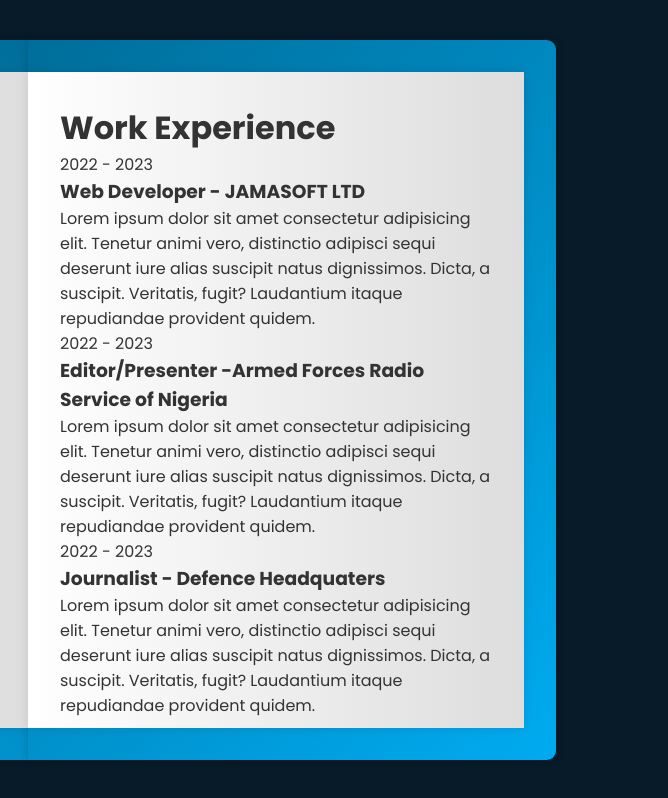
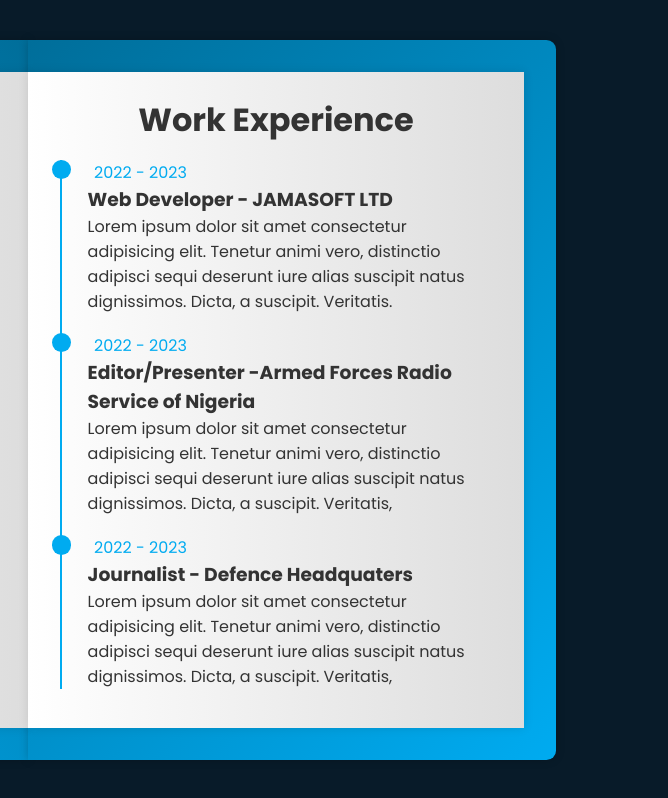
Before and after one commit to Billyrosecodes/portfolio_website, a plain HTML site: page index.html in a window 1280 px wide. Shown: the full height of the page, 612-1280 px from the left. Drawn offline with nearby package versions, Linux system fonts and the light colour scheme.

Commit message:
updating the styles

```diff
--- a/index.html
+++ b/index.html
@@ -53,8 +53,8 @@
                             <h3>Web Developer - JAMASOFT LTD</h3>
                             <p>Lorem ipsum dolor sit amet consectetur adipisicing elit. Tenetur animi vero, distinctio
                                 adipisci sequi deserunt iure alias suscipit natus dignissimos. Dicta, a suscipit.
-                                Veritatis,
-                                fugit? Laudantium itaque repudiandae provident quidem.</p>
+                                Veritatis.
+                                </p>
                         </div>
                         <div class="workeduc-content">
                             <span class="year"><i class="bx bxs-calender"></i>2022 - 2023</span>
@@ -62,7 +62,7 @@
                             <p>Lorem ipsum dolor sit amet consectetur adipisicing elit. Tenetur animi vero, distinctio
                                 adipisci sequi deserunt iure alias suscipit natus dignissimos. Dicta, a suscipit.
                                 Veritatis,
-                                fugit? Laudantium itaque repudiandae provident quidem.</p>
+                            </p>
                         </div>
                         <div class="workeduc-content">
                             <span class="year"><i class="bx bxs-calender"></i>2022 - 2023</span>
@@ -70,12 +70,14 @@
                             <p>Lorem ipsum dolor sit amet consectetur adipisicing elit. Tenetur animi vero, distinctio
                                 adipisci sequi deserunt iure alias suscipit natus dignissimos. Dicta, a suscipit.
                                 Veritatis,
-                                fugit? Laudantium itaque repudiandae provident quidem.</p>
+                               </p>
                         </div>
                     </div>
                 </div>
                 <!-- page 2 (education) -->
-                <div class="page-back"></div>
+                <div class="page-back">
+                    <h1 class="title">Education</h1>
+                </div>
             </div>
         </div>
     </div>
--- a/style.css
+++ b/style.css
@@ -72,6 +72,8 @@ body {
   padding: 2rem;
 }
 
+/* profile page */
+
 .profile-page {
   display: flex;
   flex-direction: column;
@@ -92,8 +94,8 @@ body {
   font-size: 1.5rem;
   color: var(--main-color);
 }
-.profile-page .social-media{
-    margin: .6rem 0 .8rem;
+.profile-page .social-media {
+  margin: 0.6rem 0 0.8rem;
 }
 .profile-page .social-media a {
   display: inline-flex;
@@ -106,21 +108,20 @@ body {
   border-radius: 50%;
   font-size: 1.3rem;
   color: var(--main-color);
-  margin: 0 .2rem;
-  transition: .5s;
+  margin: 0 0.2rem;
+  transition: 0.5s;
 }
-.profile-page .social-media a:hover{
+.profile-page .social-media a:hover {
   background: var(--main-color);
   color: var(--white-color);
 }
-.profile-page p{
+.profile-page p {
   text-align: justify;
-
 }
-.profile-page .btn-box{
+.profile-page .btn-box {
   margin-top: 1.2rem;
 }
-.btn{
+.btn {
   display: inline-flex;
   justify-content: center;
   align-items: center;
@@ -128,27 +129,75 @@ body {
   height: 3rem;
   background: var(--main-color);
   border: var(--border);
-    border-radius: .3rem;
+  border-radius: 0.3rem;
   font-size: 1rem;
   color: var(--white-color);
   font-weight: 500;
   margin: 0 1rem;
-    transition: .5s;
+  transition: 0.5s;
 }
-.btn:hover{
+.btn:hover {
   background: transparent;
   color: var(--main-color);
 }
-.btn-box .btn:nth-child(2){
+.btn-box .btn:nth-child(2) {
   background: transparent;
   color: var(--main-color);
 }
-.btn-box .btn:nth-child(2):hover{
+.btn-box .btn:nth-child(2):hover {
   background: var(--main-color);
   color: var(--white-color);
 }
-
-.book-page.page-right{
+/* pages */
+.book-page.page-right {
   position: absolute;
   right: 0;
+  transform-style: preserve-3d;
 }
+
+.book-page .page-front,
+.book-page .page-back {
+  position: absolute;
+  top: 0;
+  left: 0;
+  width: 100%;
+  height: 100%;
+  background: var(--pages-color);
+  padding: 1.5rem 2rem;
+}
+.book-page .page-front {
+  transform: rotateY(0deg) translateZ(1px);
+}
+.book-page .page-back {
+  transform: rotateY(180deg) translateZ(1px);
+}
+.title{
+    text-align: center;
+    margin-bottom: 1rem;
+}
+.workeduc-box{
+    border-left: var(--border);
+}
+.workeduc-box .workeduc-content{
+    position: relative;
+    padding-left: 1.6rem;
+    margin-bottom: 1.2rem;
+}
+
+.workeduc-box .workeduc-content::before{
+    content: '';
+    position: absolute;
+    top: 0;
+    left: -0.65rem;
+    width: 1.2rem;
+    height: 1.2rem;
+    background: var(--main-color);
+    border-radius: 50%;
+}
+
+.workeduc-content .year{
+    color: var(--main-color);
+}
+.workeduc-content .year i{
+ margin-right: .4rem;
+}
```
Lines whose indentation alone changed are shown as unchanged.
